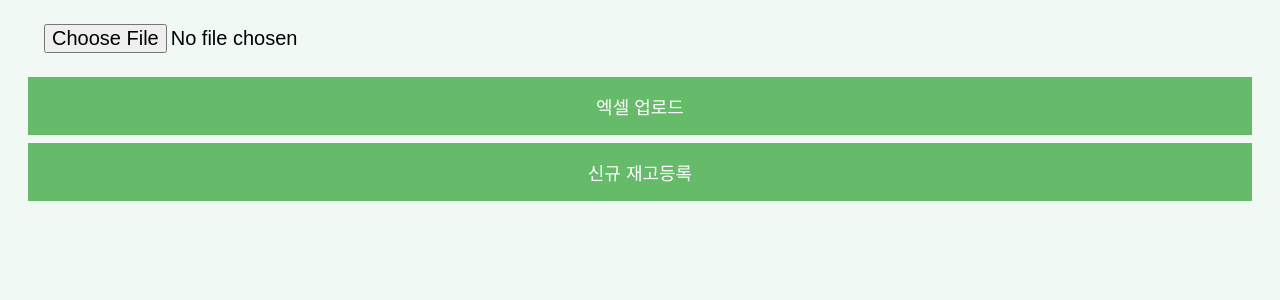
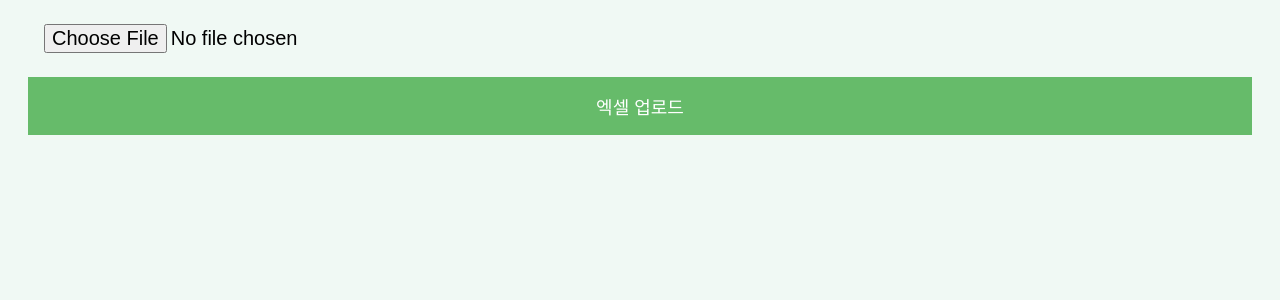
Before and after one commit to kkm25858992-ui/inventory-check-system, a Flask app: template templates/index.html in a window 1280 px wide. Shown: the part 65-365 px from the top of the page. Run offline with Flask 3, Linux system fonts and the light colour scheme; the template is opened without the code that fills it, so the values that code supplies are empty.

Commit message:
Update index.html

```diff
--- a/templates/index.html
+++ b/templates/index.html
@@ -36,6 +36,7 @@ button {
     flex:1;
 }
 
+/* 신규 입력 UI */
 #newItemBox {
     display:none;
     background:white;
@@ -51,12 +52,10 @@ button {
     overflow-y:auto;
     background:white;
 }
-
 .autocomplete-items div {
     padding:10px;
     cursor:pointer;
 }
-
 .autocomplete-items div:hover {
     background:#e0f2f1;
 }
@@ -74,7 +73,10 @@ button {
 
 <div id="app"></div>
 
-<button onclick="toggleNewItem()">신규 재고등록</button>
+<!-- 🔥 기본 숨김 -->
+<button id="newItemBtn" onclick="toggleNewItem()" style="display:none;">
+    신규 재고등록
+</button>
 
 <div id="newItemBox">
     <input id="new_location" placeholder="로케이션">
@@ -94,7 +96,7 @@ let data = {{ data|tojson }};
 let currentIndex = 0;
 let productList = [];
 
-// 🔥 이어하기 + 초기화
+// 🔥 이어하기 + 버튼 제어
 window.onload = function(){
 
     let saved = localStorage.getItem("inventoryData");
@@ -115,17 +117,21 @@ window.onload = function(){
 
     if(data.length > 0){
         document.getElementById('uploadForm').style.display = 'none';
+
+        // 🔥 여기 핵심
+        document.getElementById('newItemBtn').style.display = 'block';
+
         initProductList();
         render();
     }
 };
 
-// 🔥 상품 리스트
+// 상품 리스트
 function initProductList(){
     productList = [...new Set(data.map(d => d["상품명"]))];
 }
 
-// 🔥 자동완성
+// 자동완성
 function autocomplete(){
     const input = document.getElementById("new_name");
     const box = document.getElementById("autocomplete-box");
@@ -151,7 +157,7 @@ function autocomplete(){
     });
 }
 
-// 🔥 신규 UI 토글
+// 신규 UI
 function toggleNewItem(){
     const box = document.getElementById('newItemBox');
 
```
